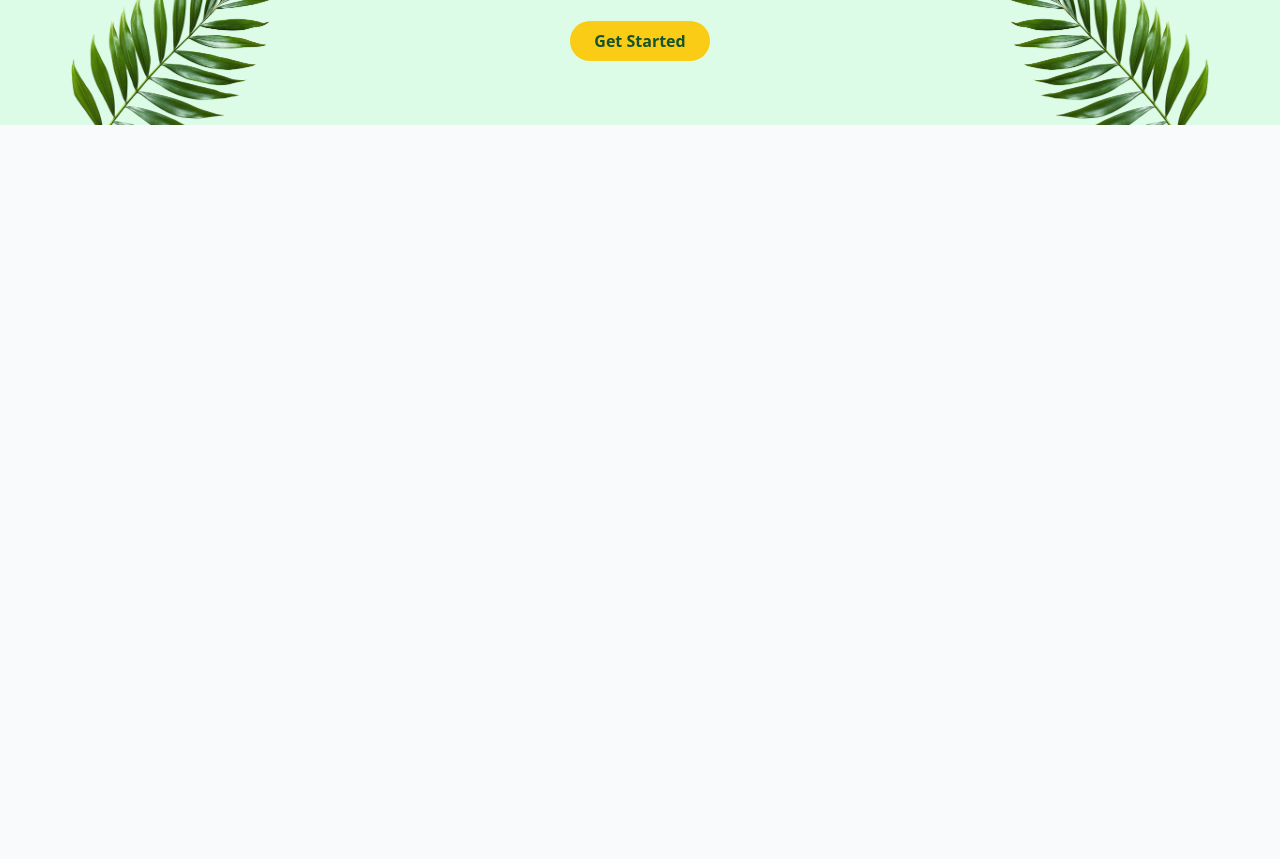
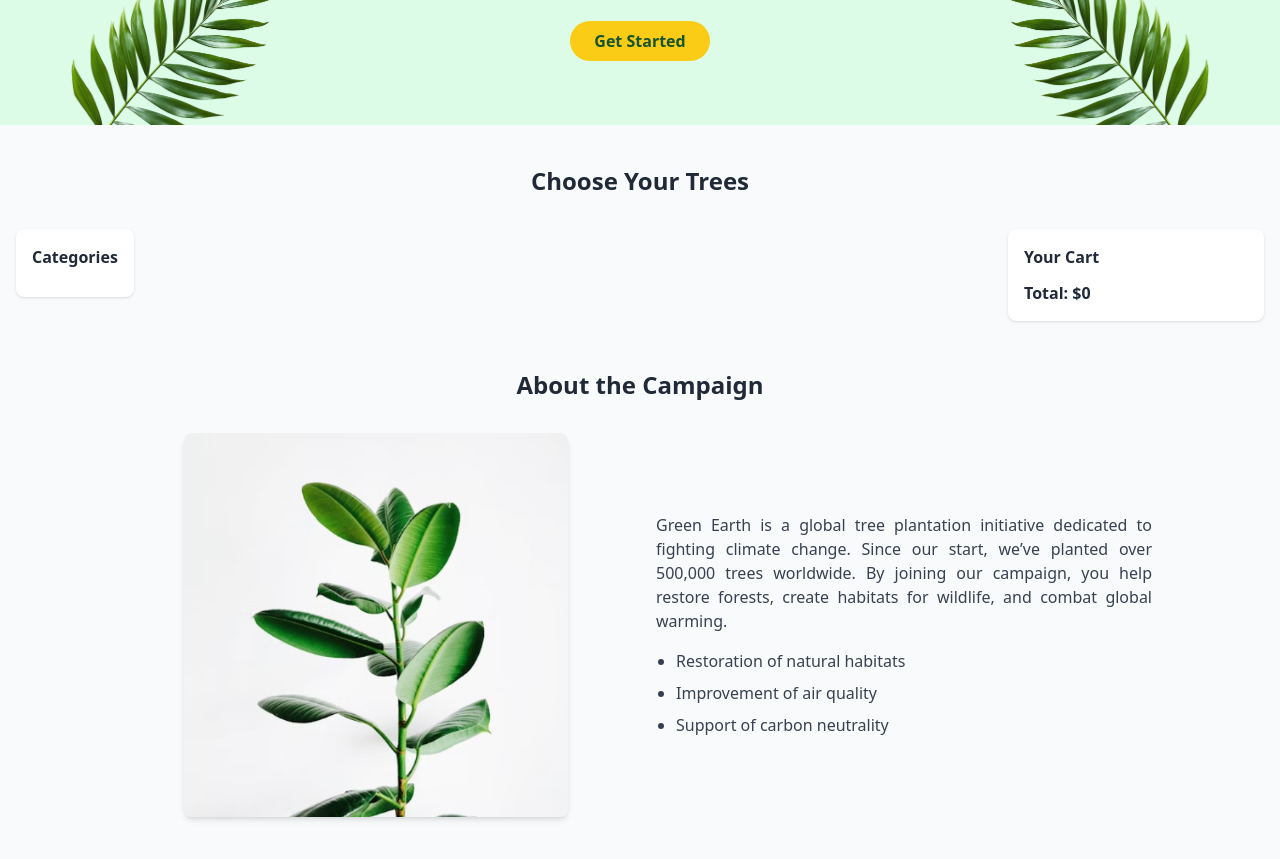
Before and after one commit to AMahfuj/green_earth, a plain HTML site: page index.html in a window 1280 px wide. Shown: the part 235-1094 px from the top of the page. Before the commit the page ends 800 px from the top, so only its background shows below. Drawn offline with nearby package versions, Linux system fonts and the light colour scheme.

Commit message:
added tree and about campaign section

```diff
--- a/index.html
+++ b/index.html
@@ -56,5 +56,77 @@
         class="absolute bottom-0 right-10 w-64 h-48 hidden md:block"
       />
     </section>
+
+    <!-- Tree Section -->
+    <section class="max-w-7xl mx-auto px-4 mt-10">
+      <h2 class="text-2xl font-bold text-center text-black-900">
+        Choose Your Trees
+      </h2>
+
+      <div class="mt-8 flex flex-col lg:flex-row gap-6">
+        <!-- Categories -->
+        <aside class="bg-white shadow rounded-lg p-4 h-fit">
+          <h3 class="font-bold mb-3">Categories</h3>
+          <ul id="category-list" class="space-y-2 text-sm"></ul>
+        </aside>
+
+        <!-- Tree list -->
+        <div
+          id="tree-list"
+          class="flex-1 grid sm:grid-cols-2 md:grid-cols-3 gap-6"
+        ></div>
+
+        <!-- Cart -->
+        <aside
+          id="cart"
+          class="bg-white shadow rounded-lg p-4 h-fit w-full lg:w-64"
+        >
+          <h3 class="font-semibold mb-3">Your Cart</h3>
+          <ul id="cart-list" class="text-sm space-y-2"></ul>
+          <div class="mt-3 font-bold">
+            Total: $<span id="cart-total">0</span>
+          </div>
+        </aside>
+      </div>
+    </section>
+
+    <!-- About Campaign -->
+    <section
+      class="py-12 px-6 md:px-16 bg-white-100 flex items-center justify-center"
+    >
+      <div class="max-w-5xl w-full text-center">
+        <h2 class="text-xl md:text-2xl font-semibold text-gray-800 mb-8">
+          About the Campaign
+        </h2>
+
+        <div
+          class="grid grid-cols-1 md:grid-cols-2 gap-8 items-center justify-items-center"
+        >
+          <div>
+            <img
+              src="./assets/about.png"
+              alt="Plant"
+              class="w-64 md:w-80 lg:w-96 rounded-lg shadow-md"
+            />
+          </div>
+
+          <div
+            class="text-gray-700 text-sm md:text-base leading-relaxed text-left md:text-justify"
+          >
+            <p class="mb-4">
+              Green Earth is a global tree plantation initiative dedicated to
+              fighting climate change. Since our start, we’ve planted over
+              500,000 trees worldwide. By joining our campaign, you help restore
+              forests, create habitats for wildlife, and combat global warming.
+            </p>
+            <ul class="list-disc pl-5 space-y-2">
+              <li>Restoration of natural habitats</li>
+              <li>Improvement of air quality</li>
+              <li>Support of carbon neutrality</li>
+            </ul>
+          </div>
+        </div>
+      </div>
+    </section>
   </body>
 </html>
```
